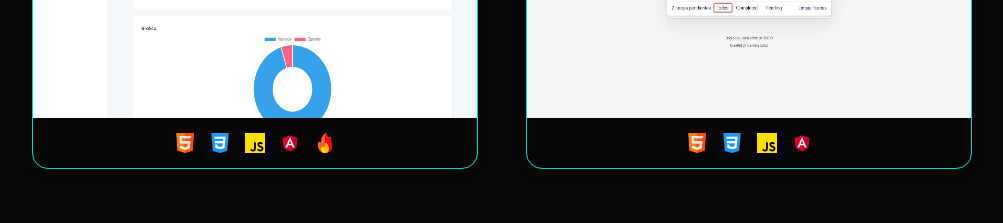
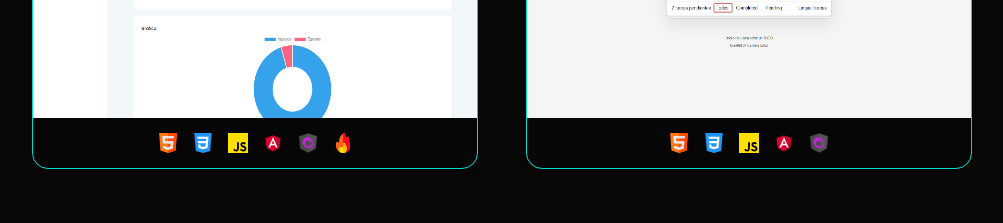
Before and after one commit to CandeLandi/portfolio, an Angular app: page / in a window 1280 px wide. Shown: the part 3240-3463 px from the top of the page, without its empty margins (138-1141 px from the left). Built offline with nearby package versions, Linux system fonts and the light colour scheme.

Commit message:
add redux icon

```diff
--- a/src/app/pages/portfolio/portfolio.component.ts
+++ b/src/app/pages/portfolio/portfolio.component.ts
@@ -16,6 +16,7 @@ export class PortfolioComponent {
         { name: 'Css', src: './assets/icons/css-3.svg' },
         { name: 'JavaScript', src: './assets/icons/js.svg' },
         { name: 'Angular', src: './assets/icons/angular.png' },
+        { name: 'Redux', src: './assets/icons/redux.png' },
         { name: 'Firebase', src: './assets/icons/firebase.svg' },
       ],
       link: 'https://income-exit-adf5b.web.app/login',
@@ -29,6 +30,7 @@ export class PortfolioComponent {
         { name: 'Css', src: './assets/icons/css-3.svg' },
         { name: 'JavaScript', src: './assets/icons/js.svg' },
         { name: 'Angular', src: './assets/icons/angular.png' },
+        { name: 'Redux', src: './assets/icons/redux.png' },
       ],
       link: 'https://redux-angular-todo-app.netlify.app/',
       github: 'https://github.com/CandeLandi/todo-app'
```
Also changed, not shown: src/assets/icons/redux.png (added), 1 other file (tests, documents, lock files or other folders).
